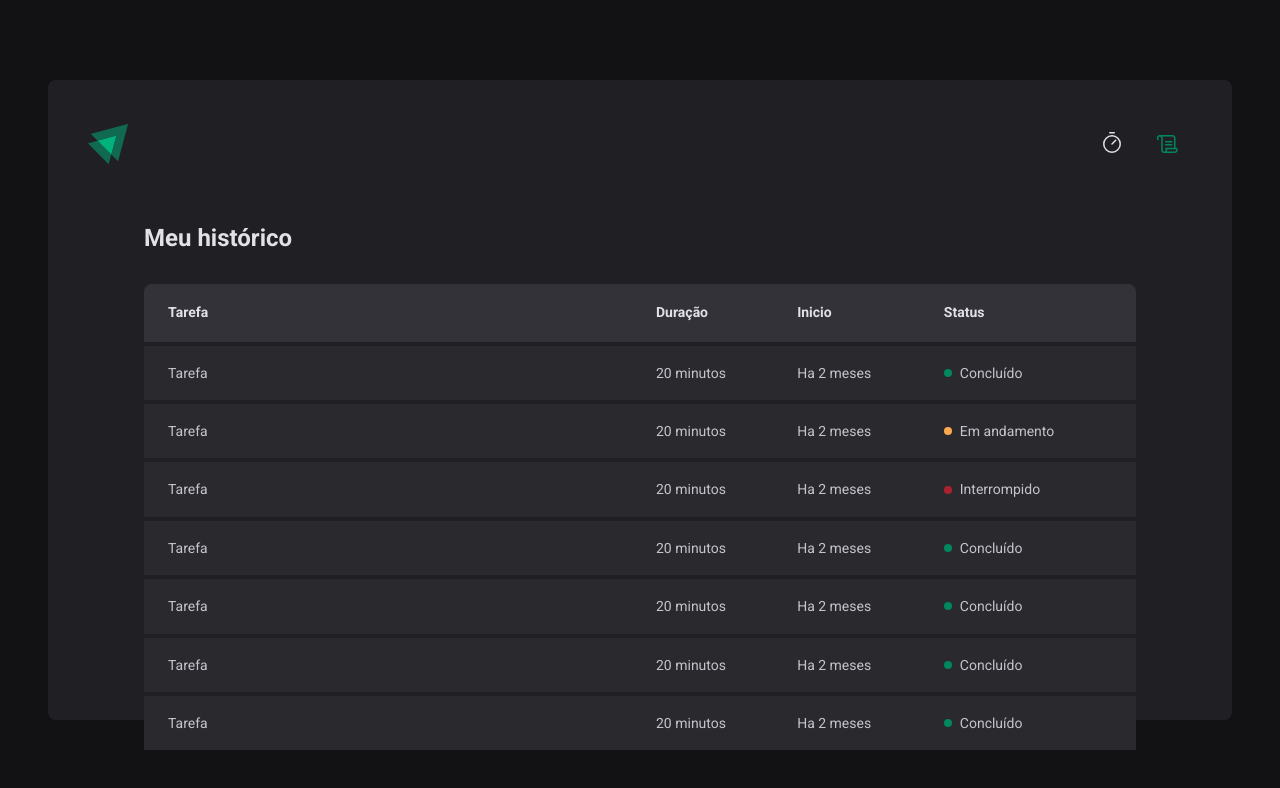
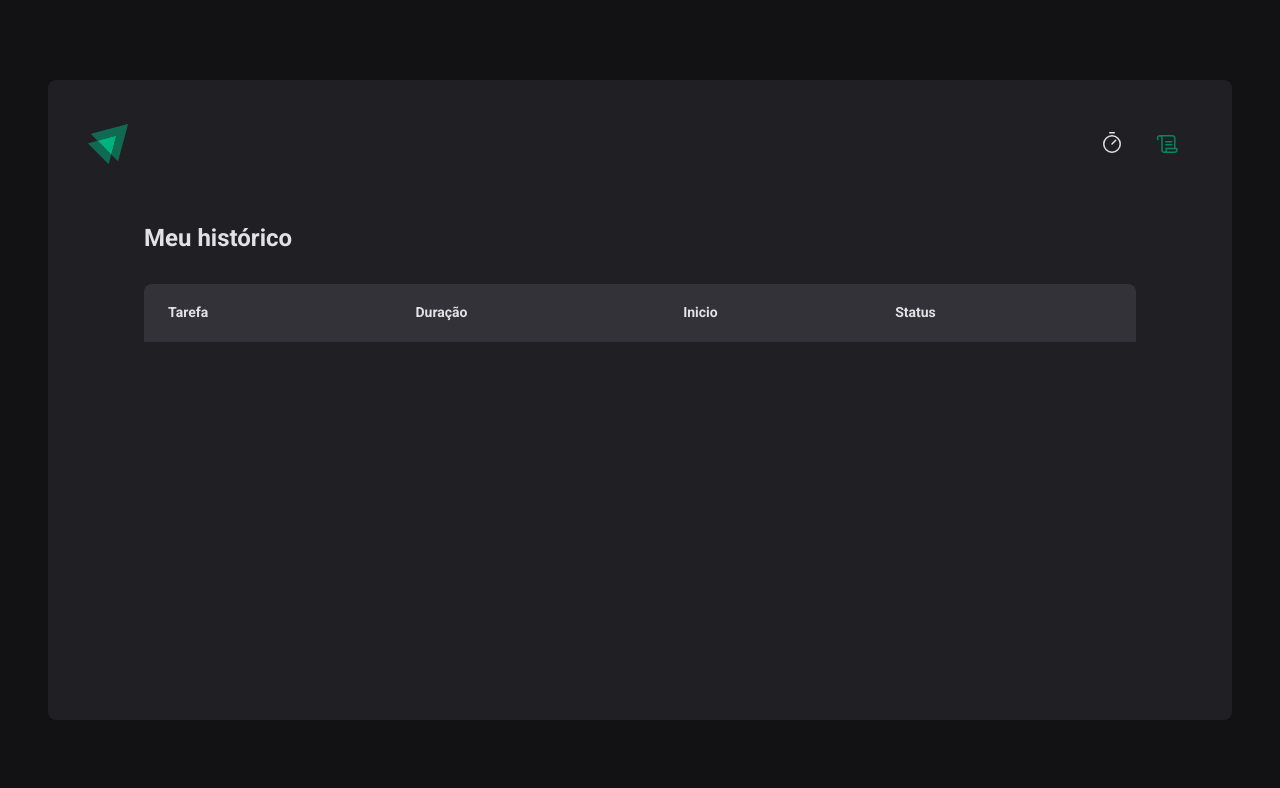
Before and after one commit to misaellopes01/ignite-timer, a React (Vite) app: page /history in a window 1280 px wide. Shown: the top 788 px of the page. Built offline with nearby package versions, Linux system fonts and the light colour scheme.

Commit message:
Project 2 Completed

```diff
--- a/package.json
+++ b/package.json
@@ -13,6 +13,7 @@
   "dependencies": {
     "@hookform/resolvers": "^2.9.8",
     "date-fns": "^2.29.3",
+    "immer": "^9.0.15",
     "phosphor-react": "^1.4.1",
     "react": "^18.2.0",
     "react-dom": "^18.2.0",
--- a/src/contexts/CyclesContext.tsx
+++ b/src/contexts/CyclesContext.tsx
@@ -1,20 +1,15 @@
-import { createContext, ReactNode, useState } from "react";
+import { differenceInSeconds } from "date-fns";
+import { createContext, ReactNode, useEffect, useReducer, useState } from "react";
+import { ActionTypes, addNewCycleAction, interruptCurrentCycleAction, setCurrentCycleAsFinishedAction } from "../reducers/cycles/actions";
+import { Cycle, cyclesReducer } from "../reducers/cycles/reducer";
 
 interface CreateCycleData {
     task: string
     minutesDuration: number
 }
 
-interface Cycle {
-    id: string
-    task: string
-    minutesDuration: number
-    startDate: Date
-    interruptedDate?: Date
-    finishedDate?: Date
-}
-
 interface CyclesContextType {
+    cycles: Cycle[]
     activeCycle: Cycle | undefined
     activeCycleId: string | null
     setCurrentCycleAsFinished: () => void
@@ -32,24 +27,53 @@ interface CyclesContextProviderProps {
 
 export function CyclesContextProvider({ children }: CyclesContextProviderProps) {
 
-    const [cycles, setCycles] = useState<Cycle[]>([])
-    const [activeCycleId, setActiveCycleId] = useState<string | null>(null)
-    const [totalSecondsPassed, setTotalSecondsPassed] = useState(0)
+    const [cycleState, dispatch] = useReducer(cyclesReducer, {
+        cycles: [],
+        activeCycleId: null
+    }, () => {
+        const storedStateAsJSON = localStorage.getItem('@ignite_timer:cycle_state(1.0.0)')
 
+        if (storedStateAsJSON) {
+            return JSON.parse(storedStateAsJSON)
+        }
+
+        return {
+            cycles: [],
+            activeCycleId: null
+        }
+    })
+
+    const { cycles, activeCycleId } = cycleState
     const activeCycle = cycles.find((cycle) => cycle.id === activeCycleId)
+
+    const [totalSecondsPassed, setTotalSecondsPassed] = useState(() => {
+
+        if (activeCycle) {
+            return differenceInSeconds(
+                new Date(),
+                new Date(activeCycle.startDate)
+            )
+        }
+
+        return 0
+    })
+
+    useEffect(() => {
+        const stateJSON = JSON.stringify(cycleState)
+        // Recommended: Save with specific name and put app version to prevent bugs through different app versions
+        localStorage.setItem('@ignite_timer:cycle_state(1.0.0)', stateJSON)
+    }, [cycleState])
+
+
+
+
 
     function setSecondsPassed(seconds: number) {
         setTotalSecondsPassed(seconds)
     }
 
     function setCurrentCycleAsFinished() {
-        setCycles((state) => state.map(cycle => {
-            if (cycle.id === activeCycleId) {
-                return { ...cycle, finishedDate: new Date() }
-            } else {
-                return cycle
-            }
-        }))
+        dispatch(setCurrentCycleAsFinishedAction())
     }
 
     function createNewCycle(data: CreateCycleData) {
@@ -60,29 +84,17 @@ export function CyclesContextProvider({ children }: CyclesContextProviderProps)
             minutesDuration: data.minutesDuration,
             startDate: new Date()
         }
-        setCycles(state => [...state, newCycle])
-        // always when a state data needs to be updated, is a common practice
-        // to use a arrow function to copy the actual data and add the new value at the end
-        setActiveCycleId(id)
+        dispatch(addNewCycleAction(newCycle))
         setTotalSecondsPassed(0)
-
-        // reset()
     }
 
     function interruptCurrentCycle() {
-        setCycles((state) => state.map(cycle => {
-            if (cycle.id === activeCycleId) {
-                return { ...cycle, interruptedDate: new Date() }
-            } else {
-                return cycle
-            }
-        }))
-
-        setActiveCycleId(null)
+        dispatch(interruptCurrentCycleAction())
     }
 
     return (
         <CyclesContext.Provider value={{
+            cycles,
             activeCycle,
             activeCycleId,
             setCurrentCycleAsFinished,
--- a/src/pages/History/index.tsx
+++ b/src/pages/History/index.tsx
@@ -1,6 +1,13 @@
+import { useContext } from "react";
+import { formatDistanceToNow } from "date-fns";
+import ptBR from "date-fns/locale/pt-BR";
+import { CyclesContext } from "../../contexts/CyclesContext";
 import { HistoryContainer, HistoryList, Status } from "./styles";
 
 export function History() {
+
+  const { cycles } = useContext(CyclesContext)
+
   return (
     <HistoryContainer>
       <h1>Meu histórico</h1>
@@ -16,65 +23,32 @@ export function History() {
             </tr>
           </thead>
           <tbody>
-            <tr>
-              <td>Tarefa</td>
-              <td>20 minutos</td>
-              <td>Ha 2 meses</td>
-              <td>
-                <Status statusColor="green">Concluído</Status>
-              </td>
-            </tr>
-            <tr>
-              <td>Tarefa</td>
-              <td>20 minutos</td>
-              <td>Ha 2 meses</td>
-              <td>
-                <Status statusColor="yellow">Em andamento</Status>
-              </td>
-            </tr>
-            <tr>
-              <td>Tarefa</td>
-              <td>20 minutos</td>
-              <td>Ha 2 meses</td>
-              <td>
-                <Status statusColor="red">Interrompido</Status>
-              </td>
-            </tr>
-            <tr>
-              <td>Tarefa</td>
-              <td>20 minutos</td>
-              <td>Ha 2 meses</td>
-              <td>
-                <Status statusColor="green">Concluído</Status>
-              </td>
-            </tr>
-            <tr>
-              <td>Tarefa</td>
-              <td>20 minutos</td>
-              <td>Ha 2 meses</td>
-              <td>
-                <Status statusColor="green">Concluído</Status>
-              </td>
-            </tr>
-            <tr>
-              <td>Tarefa</td>
-              <td>20 minutos</td>
-              <td>Ha 2 meses</td>
-              <td>
-                <Status statusColor="green">Concluído</Status>
-              </td>
-            </tr>
-            <tr>
-              <td>Tarefa</td>
-              <td>20 minutos</td>
-              <td>Ha 2 meses</td>
-              <td>
-                <Status statusColor="green">Concluído</Status>
-              </td>
-            </tr>
+            {cycles.map(cycle => {
+              return (
+                <tr key={cycle.id}>
+                  <td>{cycle.task}</td>
+                  <td>{cycle.minutesDuration} minutos</td>
+                  <td>{formatDistanceToNow(new Date(cycle.startDate), {
+                    addSuffix: true,
+                    locale: ptBR
+                  })}</td>
+                  <td>
+                    {cycle.finishedDate && (
+                      <Status statusColor="green">Concluído</Status>
+                    )}
+                    {cycle.interruptedDate && (
+                      <Status statusColor="red">Interrompido</Status>
+                    )}
+                    {!cycle.finishedDate && !cycle.interruptedDate && (
+                      <Status statusColor="yellow">Em andamento</Status>
+                    )}
+                  </td>
+                </tr>
+              )
+            })}
           </tbody>
         </table>
       </HistoryList>
-    </HistoryContainer>
+    </HistoryContainer >
   )
 }
--- a/src/pages/Home/index.tsx
+++ b/src/pages/Home/index.tsx
@@ -33,13 +33,17 @@ export function Home() {
 
   const { handleSubmit, watch, reset } = newCycleForm
 
+  function handleCreateNewCycle(data: NewCycleFormData) {
+    createNewCycle(data)
+    reset()
+  }
 
   const task = watch('task')
   const isSubmitDisabled = !task
 
   return (
     <HomeContainer>
-      <form action="" onSubmit={handleSubmit(createNewCycle)} >
+      <form action="" onSubmit={handleSubmit(handleCreateNewCycle)} >
 
         <FormProvider {...newCycleForm}>
           <NewCycleForm />
--- /dev/null
+++ b/src/reducers/cycles/actions.ts
@@ -0,0 +1,26 @@
+import { Cycle } from "./reducer";
+
+export enum ActionTypes {
+    ADD_NEW_CYCLE = 'ADD_NEW_CYCLE',
+    INTERRUPT_CURRENT_CYCLE = 'INTERRUPT_CURRENT_CYCLE',
+    SET_CURRENT_CYCLE_AS_FINISHED = 'SET_CURRENT_CYCLE_AS_FINISHED'
+}
+
+export function addNewCycleAction(newCycle: Cycle) {
+    return {
+        type: ActionTypes.ADD_NEW_CYCLE,
+        payload: {
+            newCycle
+        }
+    }
+}
+export function setCurrentCycleAsFinishedAction() {
+    return {
+        type: ActionTypes.SET_CURRENT_CYCLE_AS_FINISHED,
+    }
+}
+export function interruptCurrentCycleAction() {
+    return {
+        type: ActionTypes.INTERRUPT_CURRENT_CYCLE,
+    }
+}
--- /dev/null
+++ b/src/reducers/cycles/reducer.ts
@@ -0,0 +1,63 @@
+import { produce } from 'immer'
+import { ActionTypes } from "./actions"
+
+export interface Cycle {
+    id: string
+    task: string
+    minutesDuration: number
+    startDate: Date
+    interruptedDate?: Date
+    finishedDate?: Date
+}
+
+interface CycleState {
+    cycles: Cycle[]
+    activeCycleId: string | null
+}
+
+
+export function cyclesReducer(state: CycleState, action: any) {
+
+    switch (action.type) {
+        case ActionTypes.ADD_NEW_CYCLE:
+            // return {
+            //     ...state,
+            //     cycles: [...state.cycles, action.payload.newCycle],
+            //     activeCycleId: action.payload.newCycle.id
+            // }
+            return produce(state, (draft) => {
+                draft.cycles.push(action.payload.newCycle)
+                draft.activeCycleId = action.payload.newCycle.id
+            })
+        case ActionTypes.INTERRUPT_CURRENT_CYCLE: {
+            // return {
+            //     ...state,
+            //     cycles: state.cycles.map((cycle) => {
+            //         if (cycle.id === state.activeCycleId) {
+            //             return { ...cycle, interruptedDate: new Date() }
+            //         } else {
+            //             return cycle
+            //         }
+            //     }),
+            //     activeCycleId: null
+            // }
+            const currentCycleIndex = state.cycles.findIndex((cycle) => cycle.id === state.activeCycleId)
+            currentCycleIndex < 0 && state
+            return produce(state, draft => {
+                draft.cycles[currentCycleIndex].interruptedDate = new Date()
+                draft.activeCycleId = null
+            })
+        }
+        case ActionTypes.SET_CURRENT_CYCLE_AS_FINISHED: {
+            const currentCycleIndex = state.cycles.findIndex((cycle) => cycle.id === state.activeCycleId)
+            currentCycleIndex < 0 && state
+            return produce(state, draft => {
+                draft.cycles[currentCycleIndex].finishedDate = new Date()
+                draft.activeCycleId = null
+            })
+        }
+        default:
+            return state
+    }
+
+}
```
Also changed, not shown: 1 other file (tests, documents, lock files or other folders).
